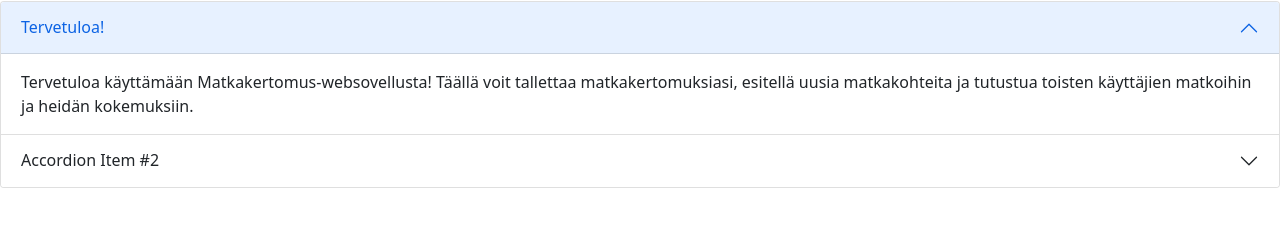
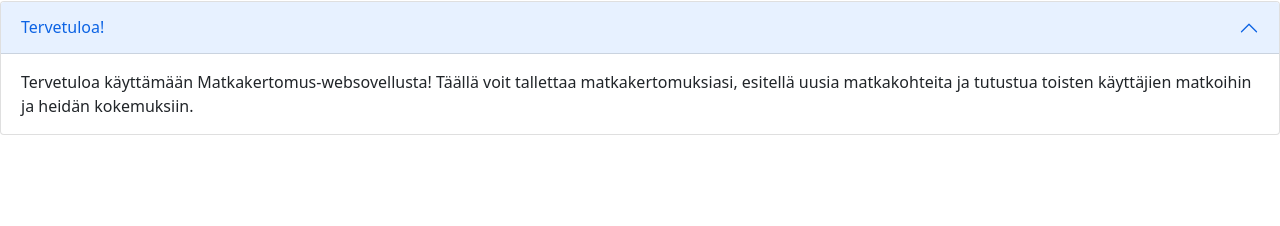
Before and after one commit to OttoH97/Software-production-1, a React (Create React App) app: page / in a window 1280 px wide. Shown: the part 462-688 px from the top of the page. Built offline with nearby package versions, Linux system fonts and the light colour scheme.

Commit message:
kotisivu muokkausta

```diff
--- a/src/kotisivut_sivu.js
+++ b/src/kotisivut_sivu.js
@@ -124,7 +124,7 @@ function Kotisivut() {
                                 esitellä uusia matkakohteita ja tutustua toisten käyttäjien matkoihin ja heidän kokemuksiin.
                             </Accordion.Body>
                         </Accordion.Item>
-                        <Accordion.Item eventKey="1">
+                        {/* <Accordion.Item eventKey="1">
                             <Accordion.Header>Accordion Item #2</Accordion.Header>
                             <Accordion.Body>
                                 Lorem ipsum dolor sit amet, consectetur adipiscing elit, sed do eiusmod
@@ -135,7 +135,7 @@ function Kotisivut() {
                                 cupidatat non proident, sunt in culpa qui officia deserunt mollit anim id
                                 est laborum.
                             </Accordion.Body>
-                        </Accordion.Item>
+                        </Accordion.Item> */}
                     </Accordion>
                 </Row>
             </Form>
```
